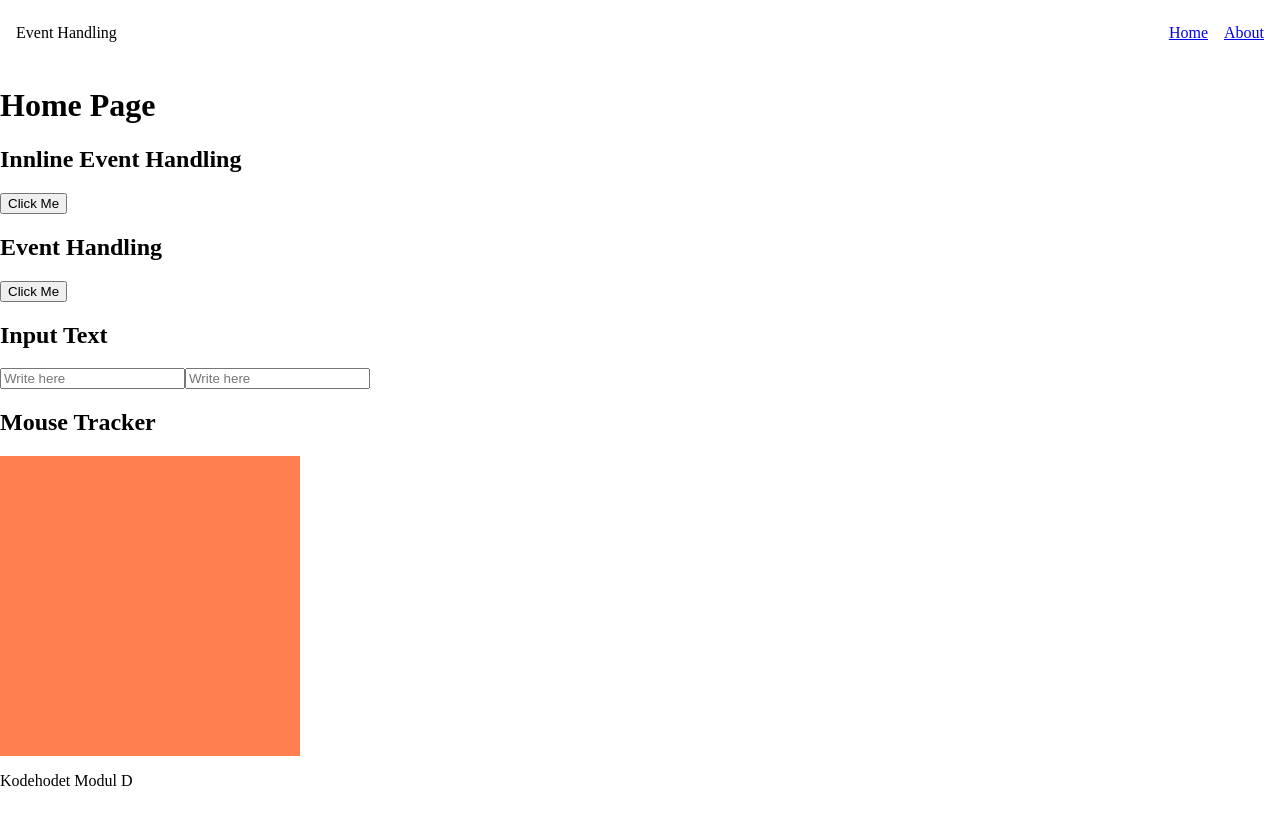
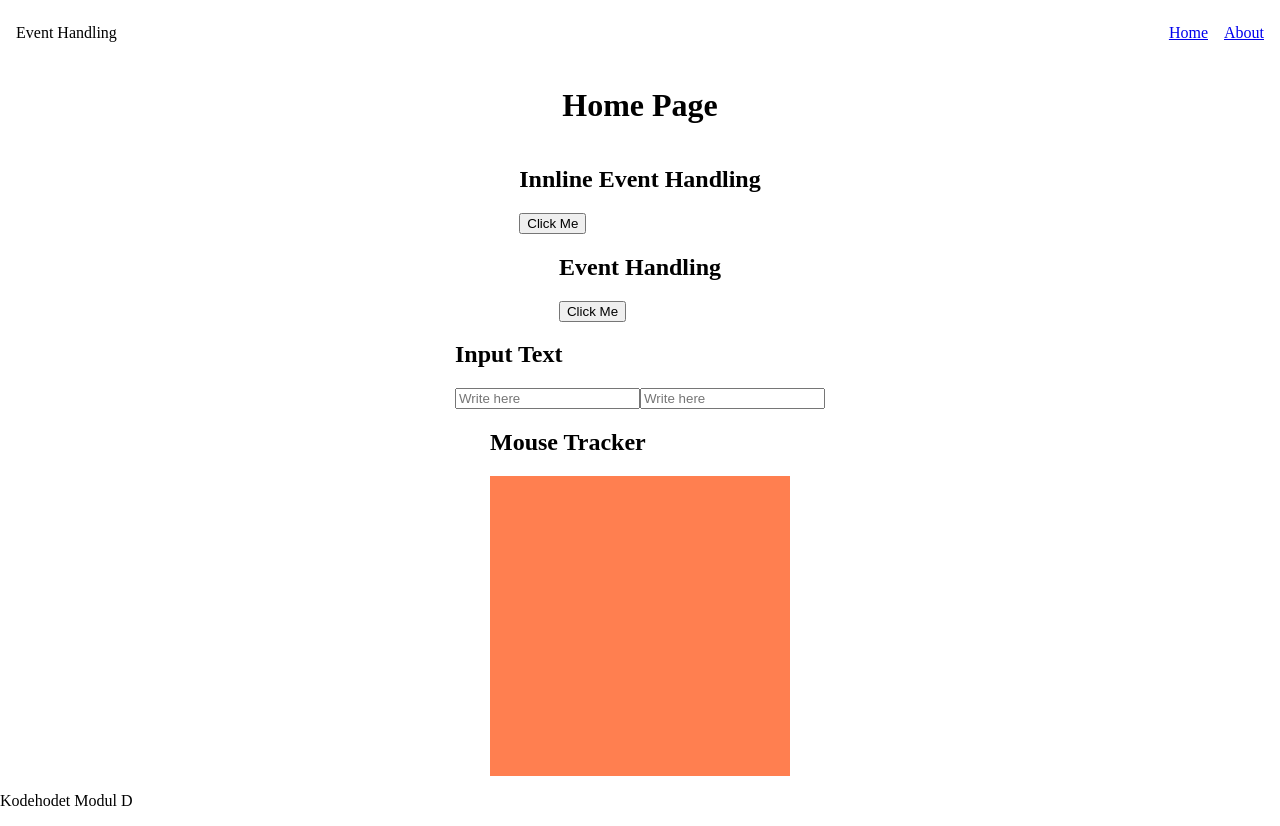
Before and after one commit to Inna-B10/REACT-2025, a React (Vite) app: page / in a window 1280 px wide. Built offline with nearby package versions, Linux system fonts and the light colour scheme.

Commit message:
update homepage

```diff
--- a/src/pages/HomePage.jsx
+++ b/src/pages/HomePage.jsx
@@ -4,9 +4,11 @@ import { InputText } from "../componets/InputText/InputText";
 import { MouseTracker } from "../componets/MouseTracker/MouseTracker";
 
 export function HomePage() {
+  const title = "Home Page"
+
   return (
-    <main>
-      <h1>Home Page</h1>
+    <main style={{ display: "flex", flexDirection: "column", alignItems: "center" }}>
+      <h1>{title}</h1>
 
       <section>
         <h2>Innline Event Handling</h2>
```
